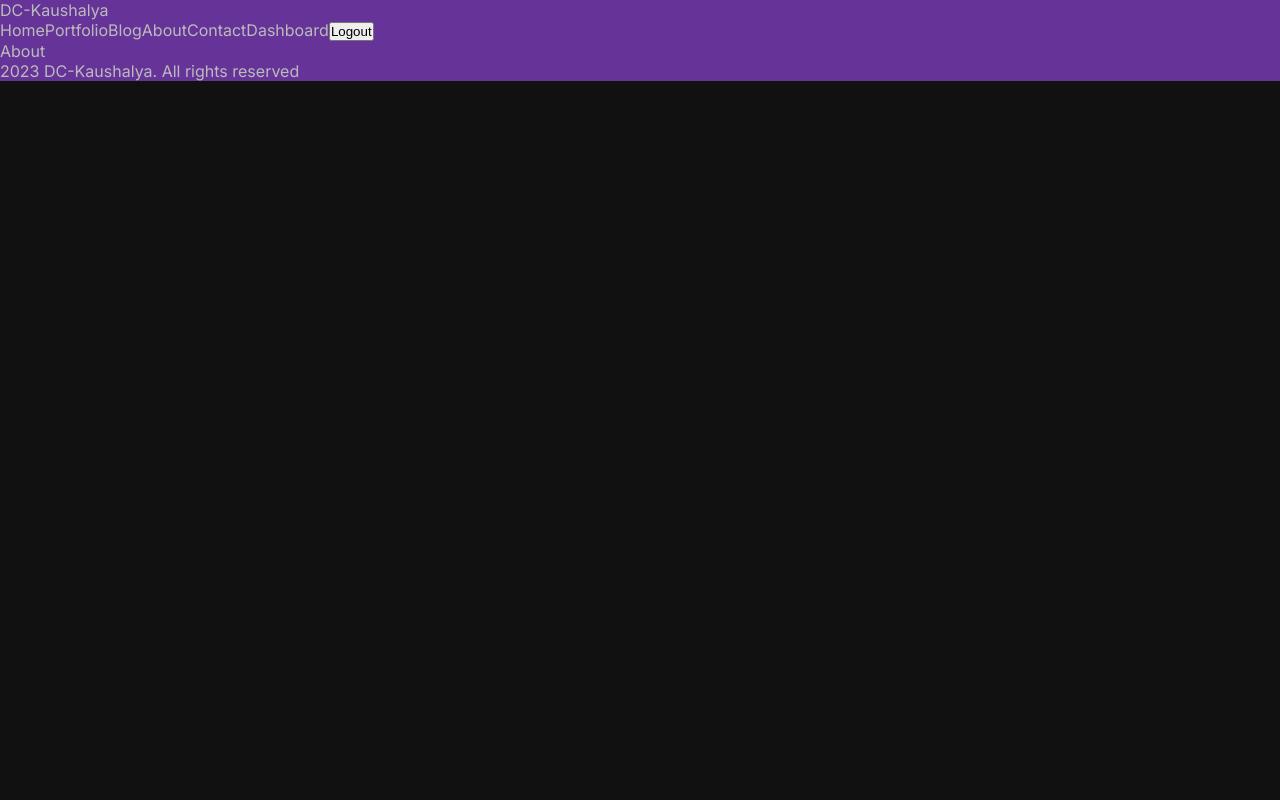
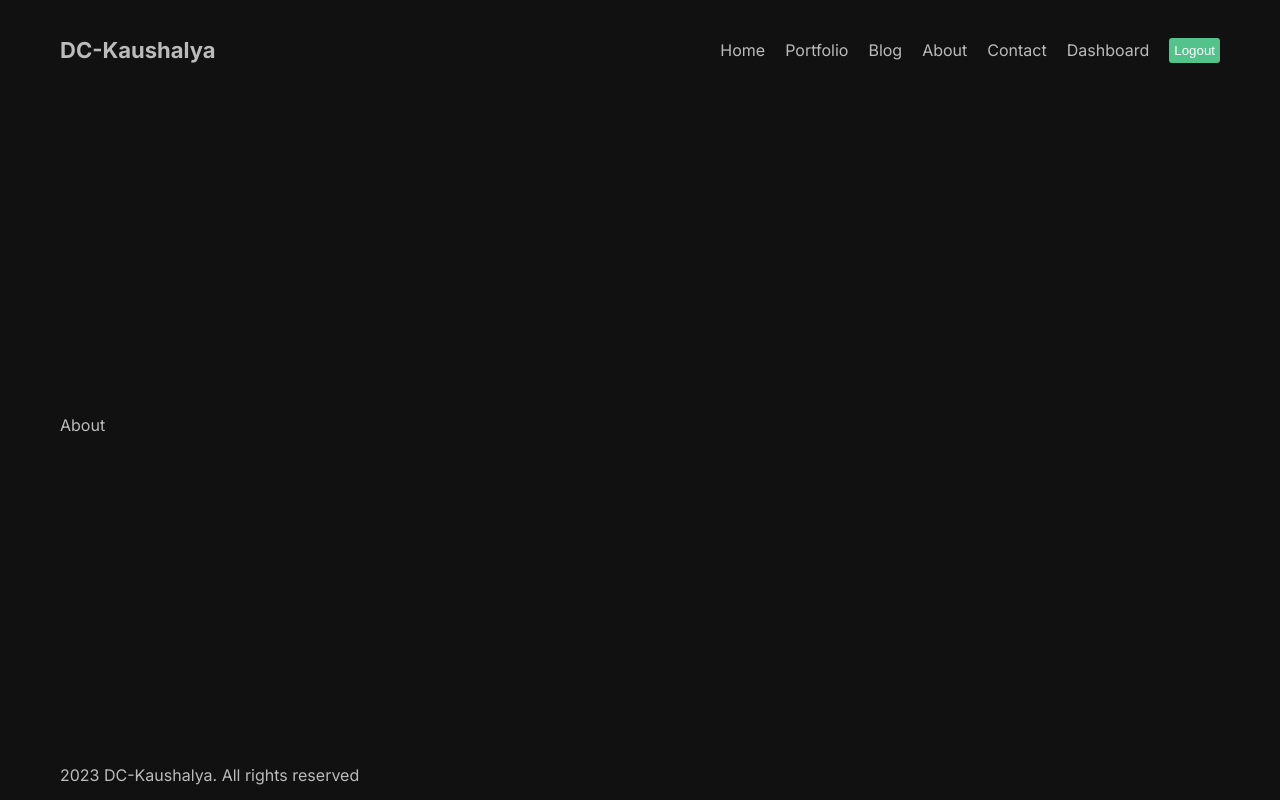
Before and after one commit to DC-Kaushalya/NextBlogApp, a Next.js app: page /about in a window 1280 px wide. Built offline with nearby package versions, Linux system fonts and the light colour scheme.

Commit message:
Add footer and Navbar styles

```diff
--- a/src/app/globals.css
+++ b/src/app/globals.css
@@ -18,9 +18,11 @@
 }
 
 .container {
-	background-color: rebeccapurple;
+	max-width: 1366px;
+	min-height: 100vh;
+	margin: 0 auto;
+	padding: 0 60px;
+	display: flex;
+	flex-direction: column;
+	justify-content: space-between;
 }
-
-.contact {
-	background-color: red;
-}
--- a/src/components/footer/Footer.jsx
+++ b/src/components/footer/Footer.jsx
@@ -1,9 +1,10 @@
 import React from "react";
+import styles from "./footer.module.css";
 
 const Footer = () => {
 	console.log("Hello");
 	return (
-		<div>
+		<div className={styles.container}>
 			<div>2023 DC-Kaushalya. All rights reserved</div>
 			<div></div>
 		</div>
--- /dev/null
+++ b/src/components/footer/footer.module.css
@@ -0,0 +1,6 @@
+.container {
+	height: 50px;
+	display: flex;
+	align-items: center;
+	justify-content: space-between;
+}
--- a/src/components/navbar/Navbar.jsx
+++ b/src/components/navbar/Navbar.jsx
@@ -1,6 +1,7 @@
 "use client";
 import React from "react";
 import Link from "next/link";
+import styles from "./navbar.module.css";
 
 const links = [
 	{
@@ -37,15 +38,18 @@
 
 const Navbar = () => {
 	return (
-		<div>
-			<Link href="/">DC-Kaushalya</Link>
-			<div>
+		<div className={styles.container}>
+			<Link href="/" className={styles.logo}>
+				DC-Kaushalya
+			</Link>
+			<div className={styles.links}>
 				{links.map((link) => (
-					<Link key={link.id} href={link.url}>
+					<Link key={link.id} href={link.url} className={styles.link}>
 						{link.title}
 					</Link>
 				))}
 				<button
+					className={styles.logout}
 					onClick={() => {
 						console.log("logged out");
 					}}
--- /dev/null
+++ b/src/components/navbar/navbar.module.css
@@ -0,0 +1,26 @@
+.container {
+	height: 100px;
+	display: flex;
+	justify-content: space-between;
+	align-items: center;
+}
+
+.logo {
+	font-weight: bold;
+	font-size: 22px;
+}
+
+.links {
+	display: flex;
+	align-items: center;
+	gap: 20px;
+}
+
+.logout {
+	padding: 5px;
+	border: none;
+	background-color: #53c28b;
+	color: white;
+	cursor: pointer;
+	border-radius: 3px;
+}
```
